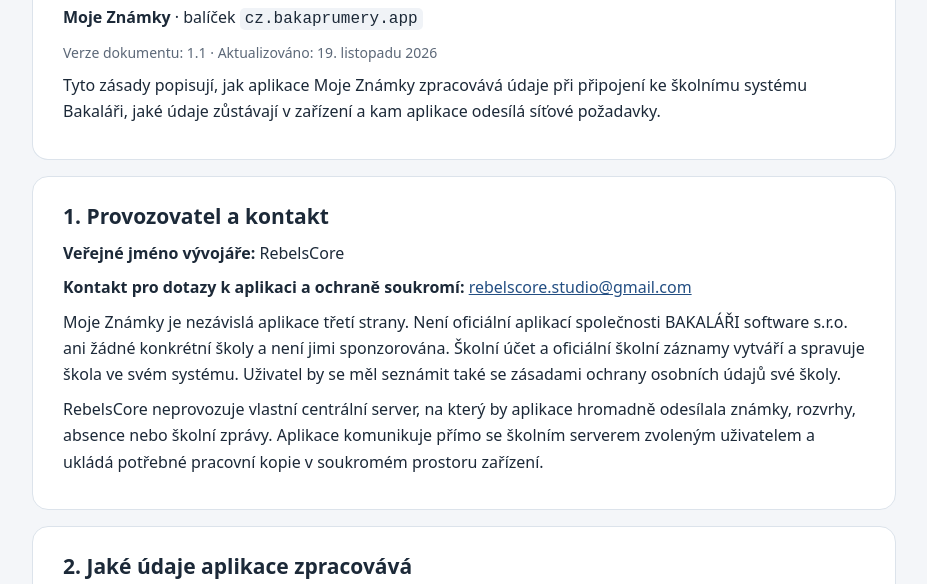
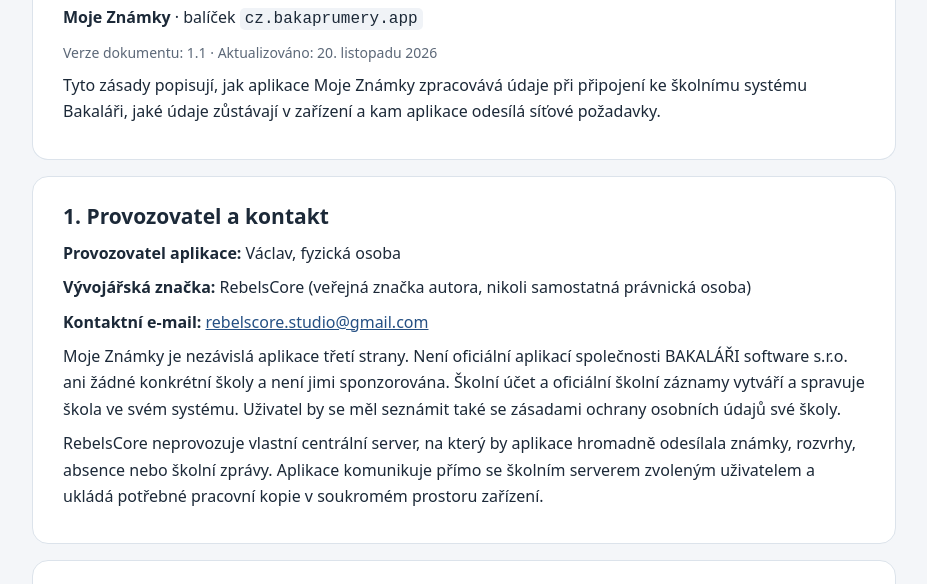
Before and after one commit to rebelscorestudio/moje-znamky-privacy, a plain HTML site: page RebelsCore_privacy_policy_moje_znamky.html in a window 1280 px wide. Shown: the part 157-741 px from the top of the page, without its empty margins (176-1103 px from the left). Drawn offline with Linux system fonts and the light colour scheme.

Commit message:
Add app operator details to privacy policy

```diff
--- a/RebelsCore_privacy_policy_moje_znamky.html
+++ b/RebelsCore_privacy_policy_moje_znamky.html
@@ -32,14 +32,15 @@
     <p class="meta">RebelsCore · APLIKACE PRO ANDROID</p>
     <h1>Zásady ochrany osobních údajů</h1>
     <p><strong>Moje Známky</strong> · balíček <code>cz.bakaprumery.app</code></p>
-    <p class="meta">Verze dokumentu: 1.1 · Aktualizováno: 19. listopadu 2026</p>
+    <p class="meta">Verze dokumentu: 1.1 · Aktualizováno: 20. listopadu 2026</p>
     <p>Tyto zásady popisují, jak aplikace Moje Známky zpracovává údaje při připojení ke školnímu systému Bakaláři, jaké údaje zůstávají v zařízení a kam aplikace odesílá síťové požadavky.</p>
   </header>
 
   <article>
     <h2>1. Provozovatel a kontakt</h2>
-    <p><strong>Veřejné jméno vývojáře:</strong> RebelsCore</p>
-    <p><strong>Kontakt pro dotazy k aplikaci a ochraně soukromí:</strong> <a href="mailto:rebelscore.studio@gmail.com">rebelscore.studio@gmail.com</a></p>
+    <p><strong>Provozovatel aplikace:</strong> Václav, fyzická osoba</p>
+    <p><strong>Vývojářská značka:</strong> RebelsCore (veřejná značka autora, nikoli samostatná právnická osoba)</p>
+    <p><strong>Kontaktní e-mail:</strong> <a href="mailto:rebelscore.studio@gmail.com">rebelscore.studio@gmail.com</a></p>
     <p>Moje Známky je nezávislá aplikace třetí strany. Není oficiální aplikací společnosti BAKALÁŘI software s.r.o. ani žádné konkrétní školy a není jimi sponzorována. Školní účet a oficiální školní záznamy vytváří a spravuje škola ve svém systému. Uživatel by se měl seznámit také se zásadami ochrany osobních údajů své školy.</p>
     <p>RebelsCore neprovozuje vlastní centrální server, na který by aplikace hromadně odesílala známky, rozvrhy, absence nebo školní zprávy. Aplikace komunikuje přímo se školním serverem zvoleným uživatelem a ukládá potřebné pracovní kopie v soukromém prostoru zařízení.</p>
   </article>
```
